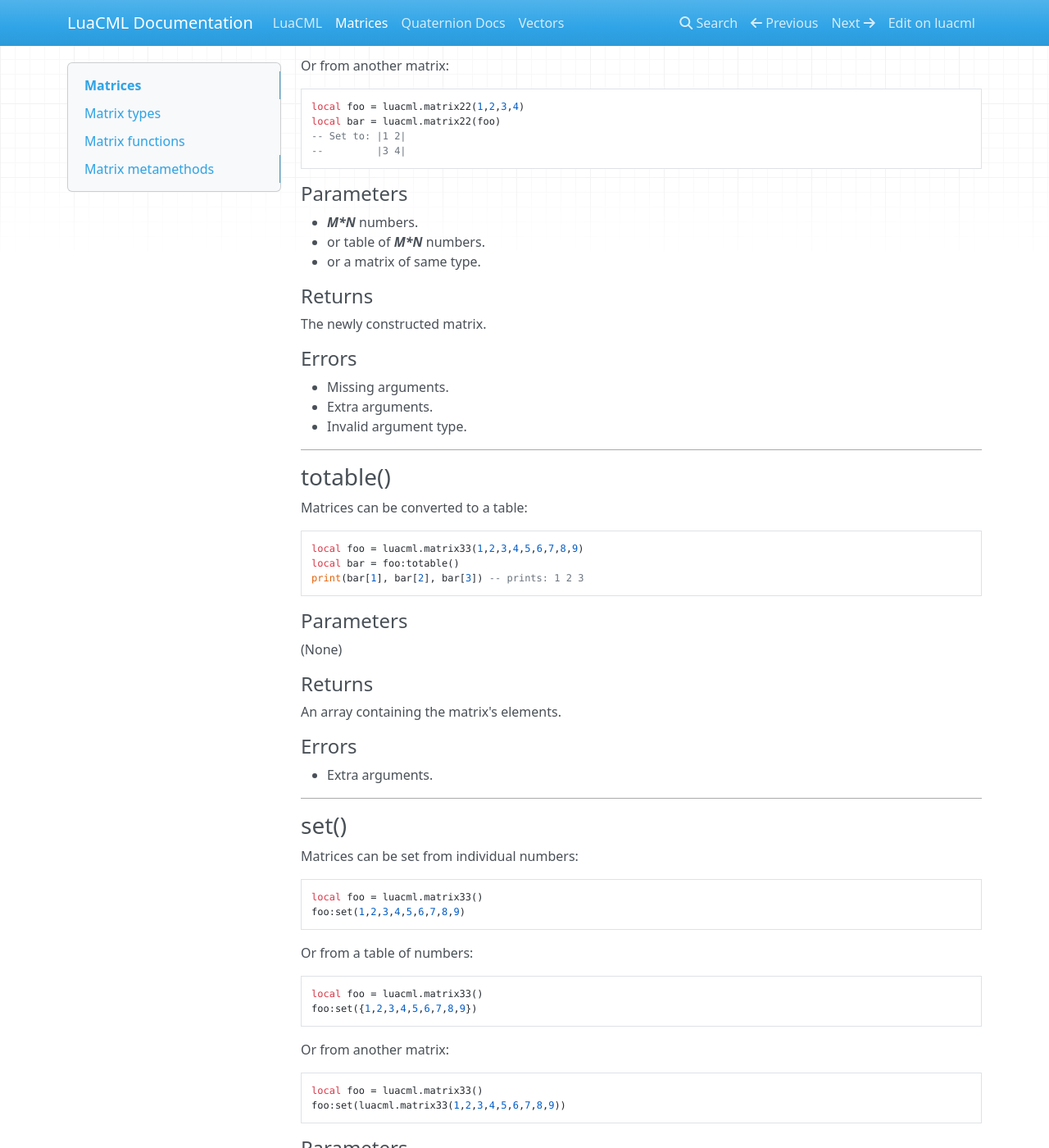
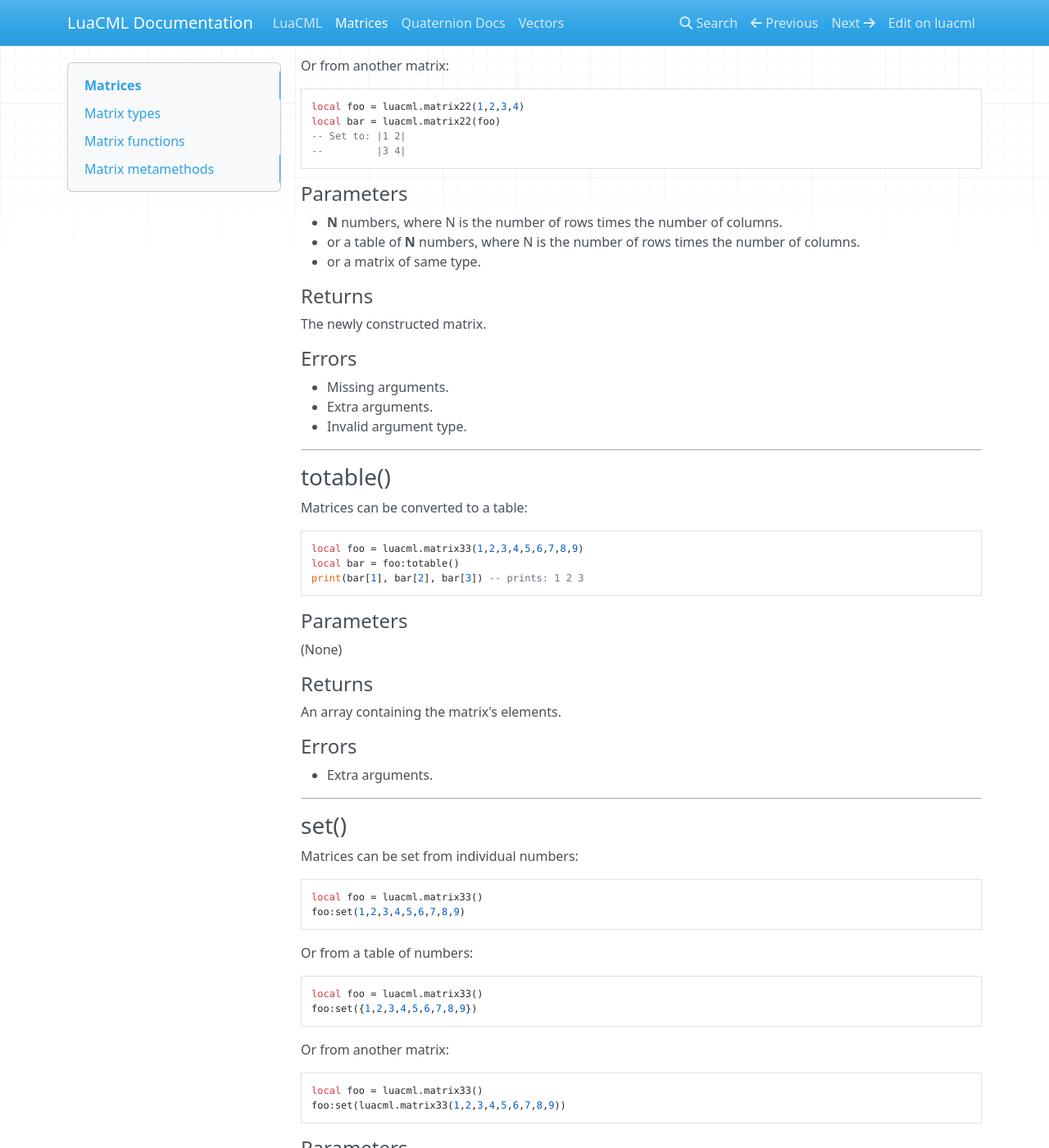
Before and after one commit to cjtallman/luacml, an MkDocs documentation site: the page built from docs/matrix-docs.md, in a window 1280 px wide and 1400 px high, scrolled down 1257 px. Shown: the whole window at 82% size. Built offline with MkDocs 1.6.1, drawn with Linux system fonts in a browser that asks for light colours; nearby versions of some CDN libraries; some of the changed text lies outside the part shown.

Commit message:
fixing formatting issues in matrix docs

````diff
--- a/docs/matrix-docs.md
+++ b/docs/matrix-docs.md
@@ -61,8 +61,9 @@
 
 #### Parameters
 
--   ***M\*N*** numbers.
--   or table of ***M\*N*** numbers.
+-   **N** numbers, where N is the number of rows times the number of columns.
+-   or a table of **N** numbers, where N is the number of rows times the number
+    of columns.
 -   or a matrix of same type.
 
 #### Returns
@@ -126,8 +127,9 @@
 
 #### Parameters
 
--   ***M\*N*** numbers.
--   or table of ***M\*N*** numbers.
+-   **N** numbers, where N is the number of rows times the number of columns.
+-   or a table of **N** numbers, where N is the number of rows times the number
+    of columns.
 -   or a matrix of same type.
 
 #### Returns
@@ -340,7 +342,8 @@
 
 The __index metamethod permits vector element access.
 
-Matrices can be indexed with 1-based integer keys (1 through ***M\*N***):
+Matrices can be indexed with 1-based integer keys (1 through **N**, where N is
+number of rows times the number of columns):
 
 ```lua
 local foo = luacml.matrix22(10,20,30,40)
@@ -467,7 +470,8 @@
 
 #### Parameters
 
--   An integer from 1 to ***M\*N***, where M is rows, N is columns.
+-   An integer from 1 to **N**, where N is the number of rows times the number
+    of columns.
 -   or one of the string keys following the "mRC" convention (ie "m12" for the
     element in the first row, second column).
 
@@ -517,7 +521,8 @@
 
 #### Parameters
 
--   An integer from 1 to ***M\*N***, where M is rows, N is columns.
+-   An integer from 1 to **N**, where N is the number of rows times the number
+    of columns.
 -   or one of the string keys following the "mRC" convention (ie "m12" for the
     element in the first row, second column).
 
````
